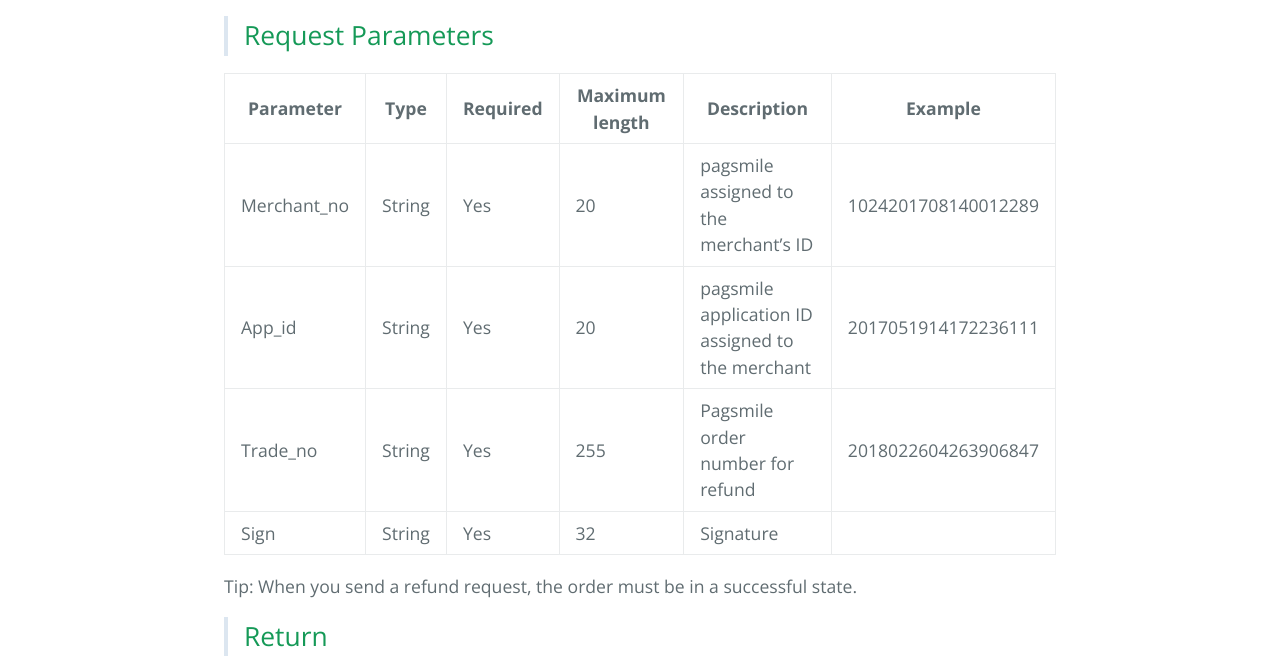
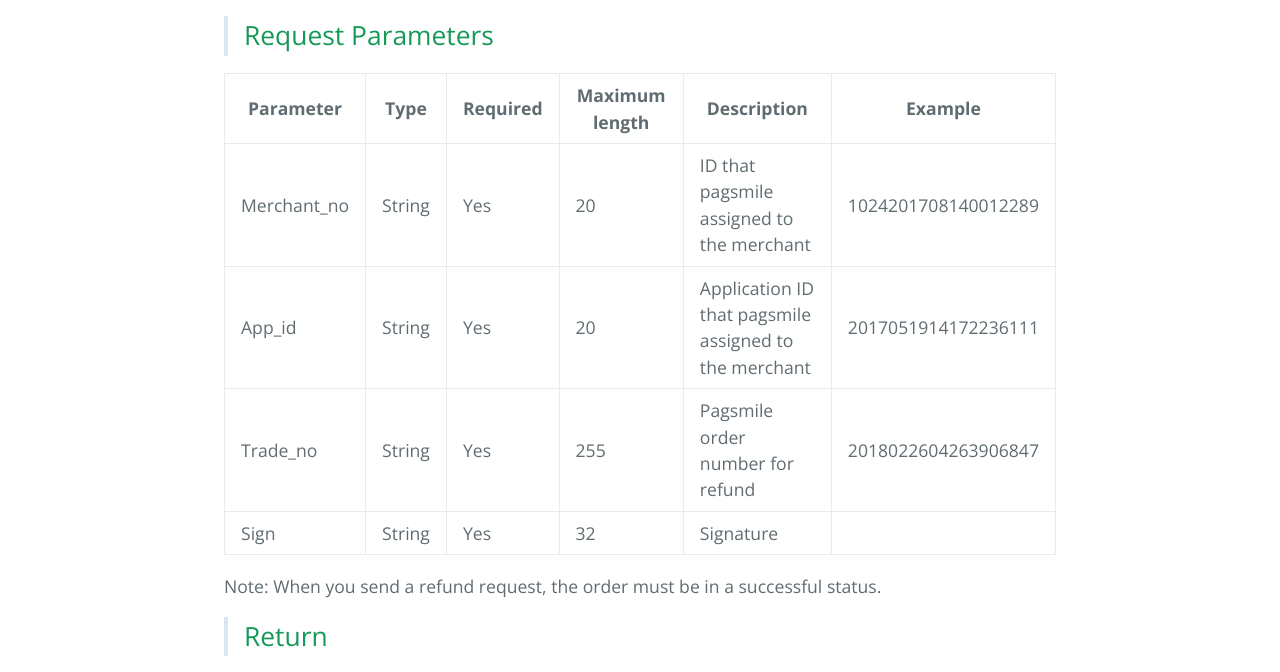
Before and after one commit to pagsmile/pagsmile.github.io, a Jekyll site: the page built from en/api/DriectCrebitCancel.md, in a window 1280 px wide. Shown: the part 747-1419 px from the top of the page. Built offline with Jekyll 4.4.1, drawn with Linux system fonts in a browser that asks for light colours; our own code applies the rules of GitHub Pages for plain Markdown files.

Commit message:
Update DriectCrebitCancel.md

```diff
--- a/en/api/DriectCrebitCancel.md
+++ b/en/api/DriectCrebitCancel.md
@@ -17,12 +17,12 @@
 
 Parameter | Type | Required | Maximum length | Description | Example
 --- | --- | --- | --- | --- | ---
-Merchant_no | String | Yes | 20 | pagsmile assigned to the merchant's ID | 1024201708140012289
-App_id | String | Yes | 20 | pagsmile application ID assigned to the merchant | 2017051914172236111
+Merchant_no | String | Yes | 20 | ID that pagsmile assigned to the merchant | 1024201708140012289
+App_id | String | Yes | 20 | Application ID that pagsmile assigned to the merchant | 2017051914172236111
 Trade_no | String | Yes | 255 | Pagsmile order number for refund | 2018022604263906847
 Sign | String | Yes | 32 | Signature |
 
-Tip: When you send a refund request, the order must be in a successful state.
+Note: When you send a refund request, the order must be in a successful status.
 
 >## Return
 
```
